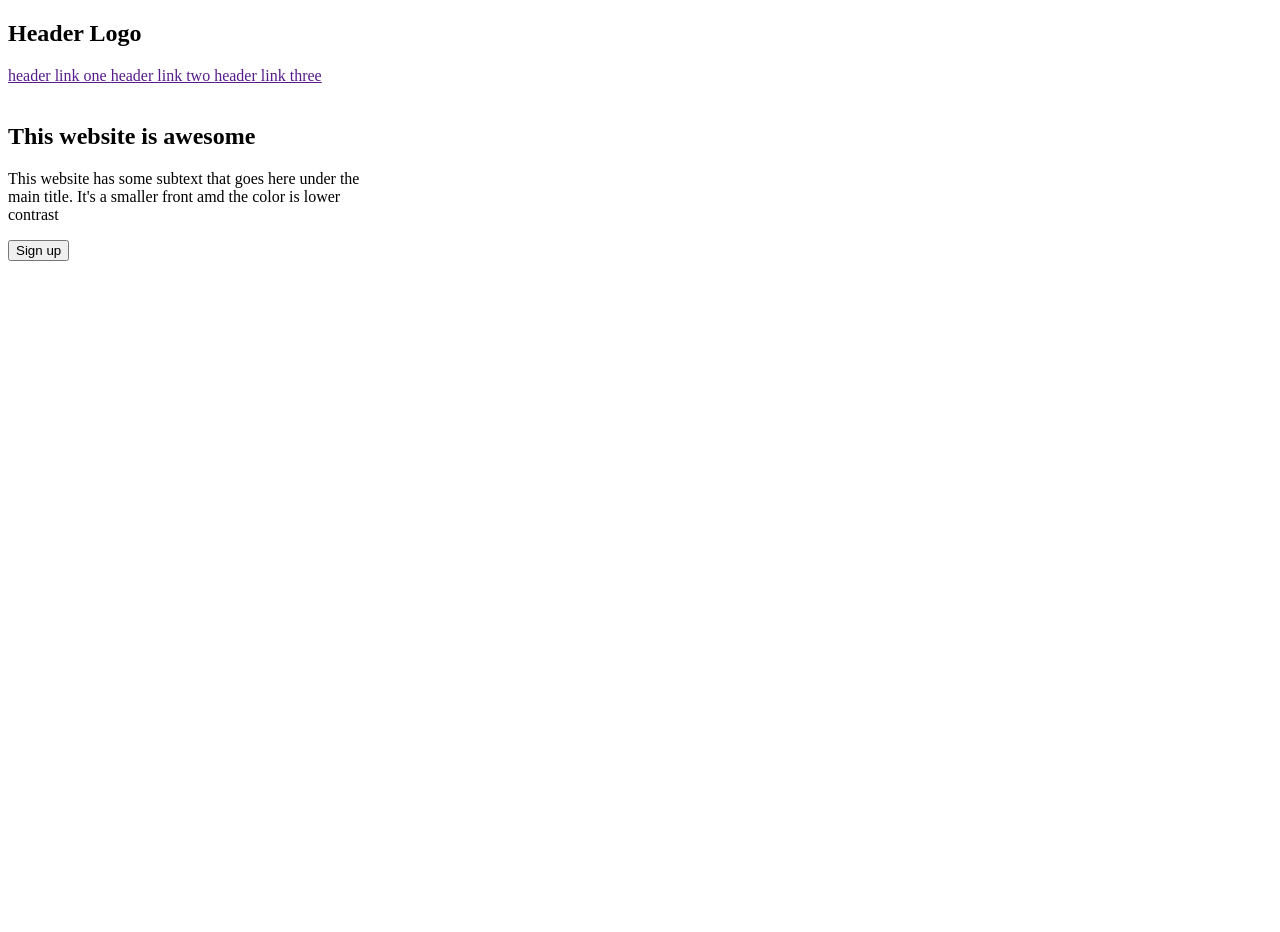
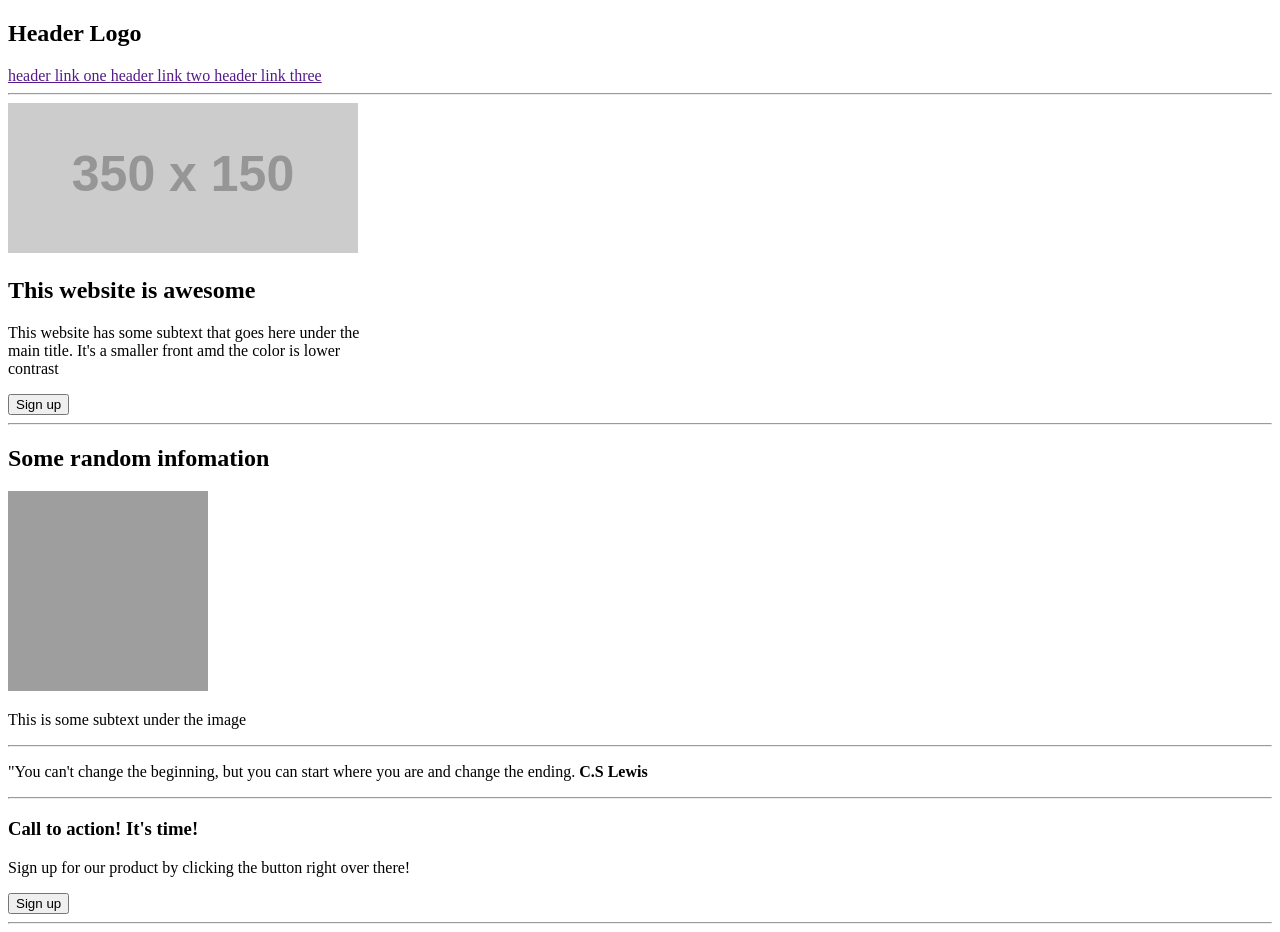
Before and after one commit to RaevenTech/css-assignment-4, a plain HTML site: page index.html in a window 1280 px wide. Before the commit the page ends 800 px from the top, so only its background shows below. Drawn offline with Linux system fonts and the light colour scheme; grey boxes are pictures that could not be loaded; placeholder pictures from the web are drawn by us.

Commit message:
call to action HTML complete

```diff
--- a/index.html
+++ b/index.html
@@ -20,9 +20,10 @@
     </div>
   </section>
   <!-- Hero section -->
+  <hr>
   <section id="hero">
     <div id="hero_container">
-      <img src="" alt="">
+      <img src="https://via.placeholder.com/350x150" alt="Placeholder">
       <div id="hero_info">
         <h1 id="hero_title"> This website is awesome </h1>
         <p class="hero_txt">
@@ -35,8 +36,36 @@
     </div>
   </section>
   <!-- Info section -->
+  <hr>
+  <section id="info">
+    <h1 class="info_title"> Some random infomation </h1>
+    <div class="info_items">
+      <div class="info_item">
+        <img src="https://picsum.photos/200" alt="Placeholder">
+        <p class="info_txt">This is some subtext under the image</p>
+      </div>
+    </div>
+  </section>
   <!-- Quote section -->
+  <hr>
+  <section id="quote">
+    <div class="quote_txt">
+      <p>
+        "You can't change the beginning, but you can start
+        where you are and change the ending. <span><b> C.S Lewis </b></span>
+      </p>
+    </div>
+  </section>
   <!-- Call to action section -->
+  <hr>
+  <section id="action">
+    <div class="action_instructions">
+      <h3 class="action_title"> Call to action! It's time! </h3>
+      <p class="action_txt"> Sign up for our product by clicking the button right over there!</p>
+    </div>
+    <button class="action_btn"> Sign up </button>
+  </section>
   <!-- Footer section -->
+  <hr>
 </body>
 </html>
```
